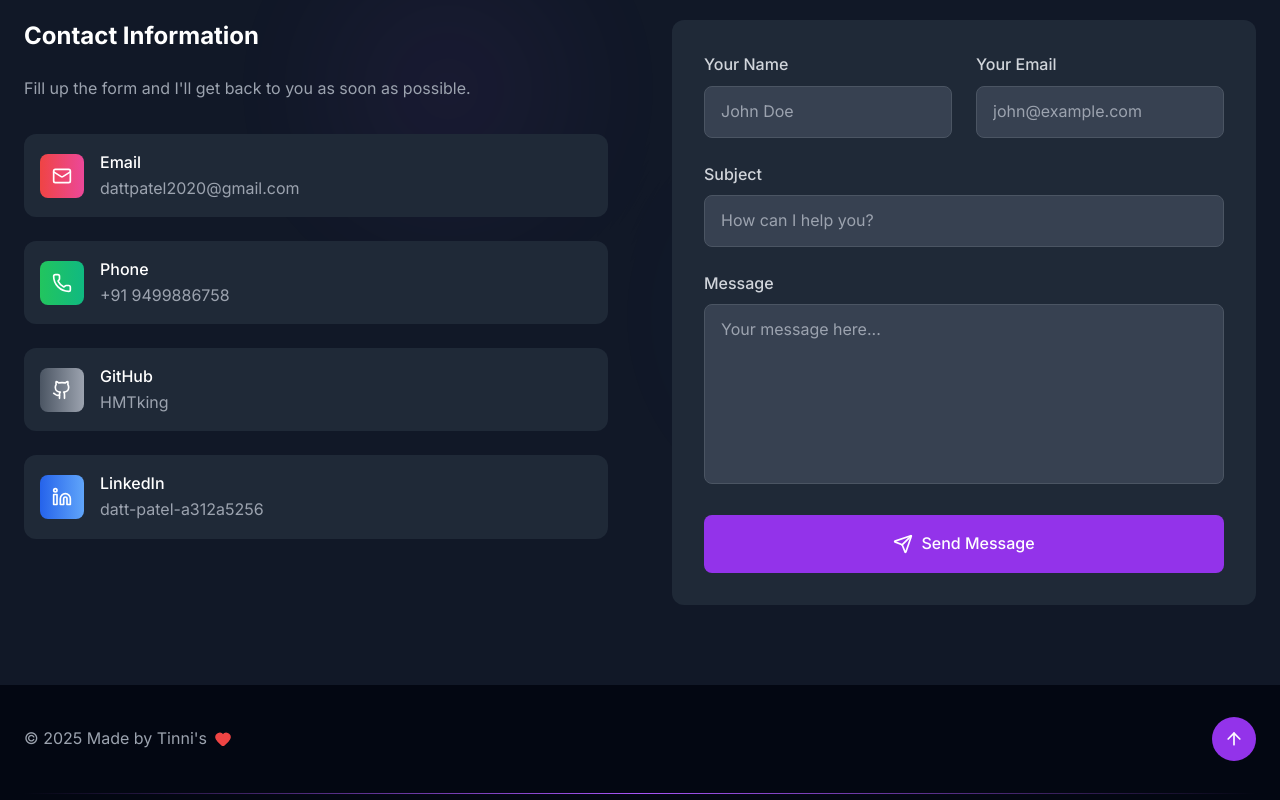
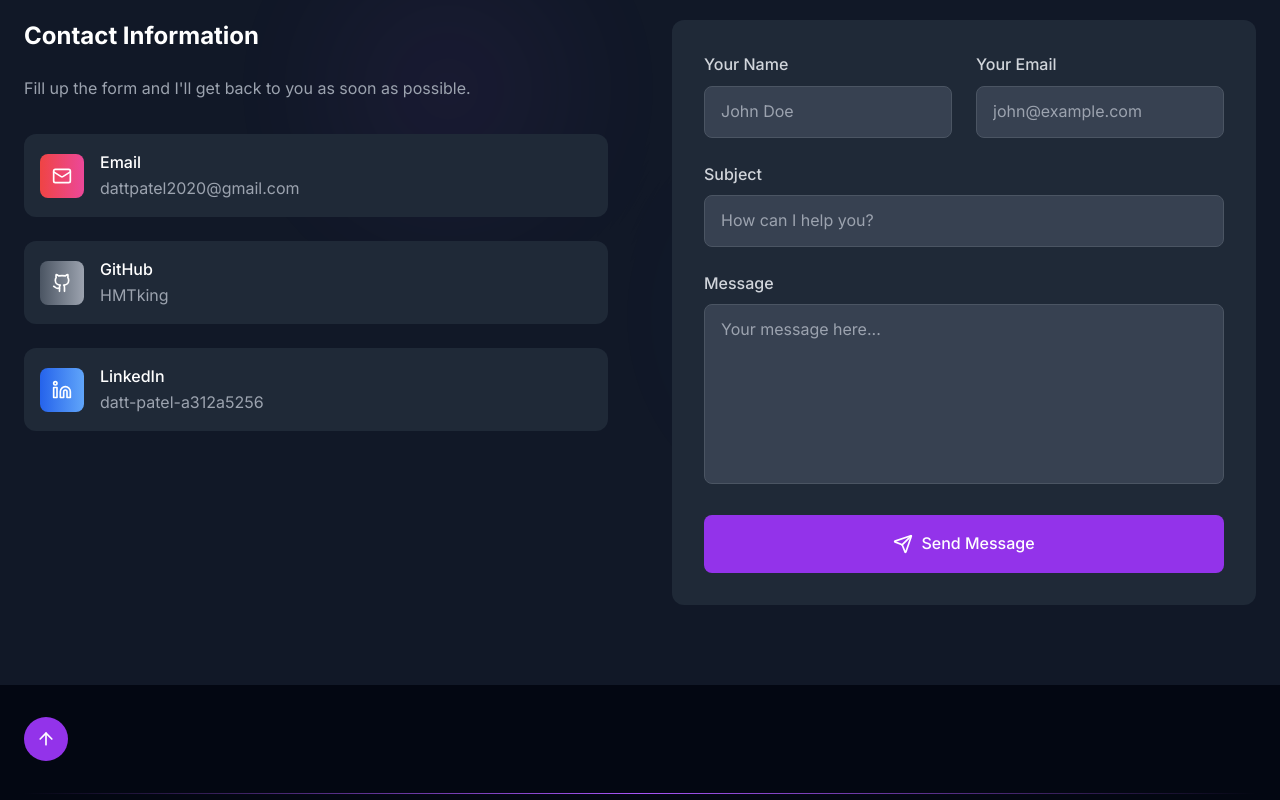
Before and after one commit to HMTking/MyPortfolio, a React (Vite) app: page / in a window 1280 px wide. Shown: the part 5041-5841 px from the top of the page. Built offline with nearby package versions, Linux system fonts and the light colour scheme.

Commit message:
removed unwanted things

```diff
--- a/src/components/Contact.tsx
+++ b/src/components/Contact.tsx
@@ -106,13 +106,6 @@ const Contact: React.FC = () => {
       value: 'dattpatel2020@gmail.com',
       href: 'mailto:dattpatel2020@gmail.com',
       color: 'from-red-500 to-pink-500'
-    },
-    {
-      icon: Phone,
-      label: 'Phone',
-      value: '+91 9499886758',
-      href: 'tel:+919499886758',
-      color: 'from-green-500 to-emerald-500'
     },
     {
       icon: Github,
--- a/src/components/Footer.tsx
+++ b/src/components/Footer.tsx
@@ -13,28 +13,6 @@ const Footer: React.FC = () => {
     <footer className="bg-gray-950 py-8 relative">
       <div className="container mx-auto px-6">
         <div className="flex flex-col md:flex-row justify-between items-center">
-          {/* Copyright */}
-          <motion.div
-            className="flex items-center space-x-2 text-gray-400 mb-4 md:mb-0"
-            initial={{ opacity: 0, y: 20 }}
-            whileInView={{ opacity: 1, y: 0 }}
-            transition={{ duration: 0.6 }}
-          >
-            <span>© {currentYear} Made by Tinni's</span>
-            <motion.div
-              animate={{
-                scale: [1, 1.2, 1],
-              }}
-              transition={{
-                duration: 1,
-                repeat: Infinity,
-                ease: [0.42, 0, 0.58, 1],
-              }}
-            >
-              <Heart className="w-4 h-4 text-red-500 fill-current" />
-            </motion.div>
-          </motion.div>
-
           {/* Scroll to Top */}
           <motion.button
             onClick={scrollToTop}
```
